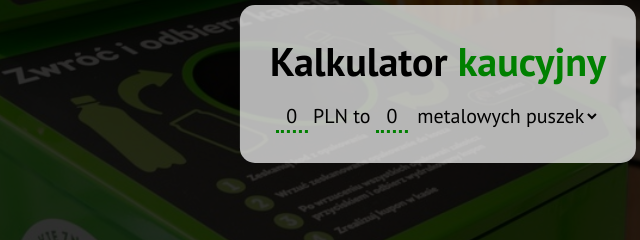
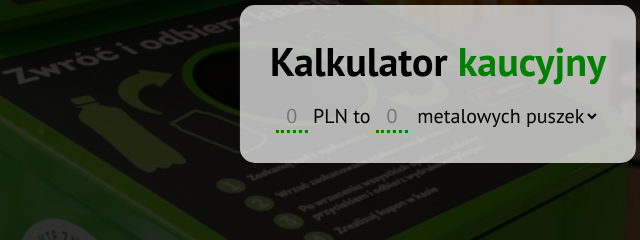
Before and after one commit to miodekonero/kalkulator-kaucyjny, a plain HTML site: page index.html in a window 1280 px wide. Shown: the part 156-396 px from the top of the page, 202-842 px from the left. Drawn offline with Linux system fonts and the light colour scheme.

Commit message:
Changed inputs to have placeholders instead of default values

```diff
--- a/index.html
+++ b/index.html
@@ -19,9 +19,9 @@
   <body>
     <main>
       <h1>Kalkulator <i>kaucyjny</i></h1>
-      <input type="number" id="total" name="total" min="0" value="0" oninput="update(this)">
+      <input type="number" id="total" name="total" min="0" placeholder="0" oninput="update(this)">
       <label for="amount">PLN to</label>
-      <input type="number" id="amount" name="amount" min="0" value="0" oninput="update(this)">
+      <input type="number" id="amount" name="amount" min="0" placeholder="0" oninput="update(this)">
       <select id="container" name="container" oninput="update(this)">
         <option value="metal-can">metalowych puszek</option>
         <option value="plastic-bottle">plastikowych butelek</option>
```
